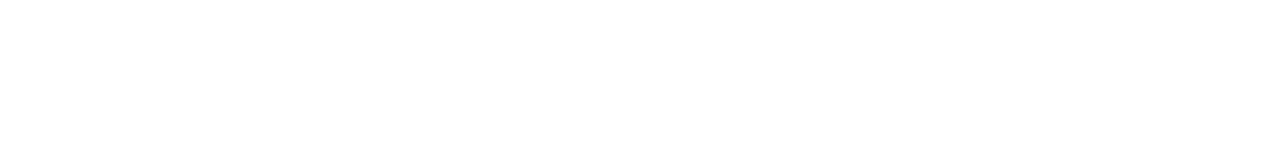
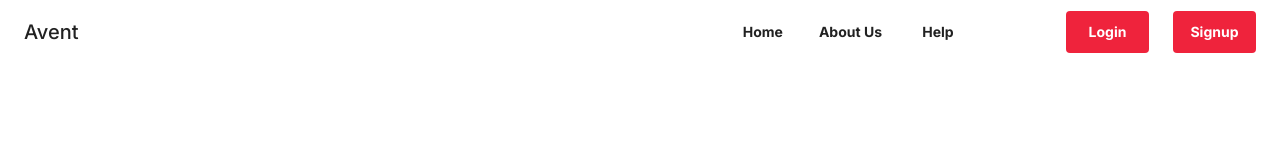
Before and after one commit to Avent-App/Avent-app, a React (Vite) app in the folder avent-app/: page / in a window 1280 px wide. Before the commit this address had no page. Shown: the top 148 px of the page. Built offline with nearby package versions, Linux system fonts and the light colour scheme.

Commit message:
app.jsx landing route, login route, and register route were added

```diff
--- a/avent-app/src/App.jsx
+++ b/avent-app/src/App.jsx
@@ -1,5 +1,8 @@
 import { useState, useEffect } from "react";
 import { BrowserRouter, Route, Routes } from "react-router-dom";
+import Landing from "./components/Landing";
+import Login from "./components/Login";
+import Register from "./components/Register";
 
 function App() {
   return (
@@ -8,11 +11,11 @@
         <BrowserRouter>
           <main>
             <Routes>
-              {/* <Route path="/register" element={<Register />}></Route>
-              <Route path="/login" element={<Login />}></Route> */}
+              <Route path="/register" element={<Register />}></Route>
+              <Route path="/login" element={<Login />}></Route>
 
               {/*Landing page routes*/}
-
+              <Route path="/" element={<Landing />} />
               {/*Event feed routes*/}
             </Routes>
           </main>
```
